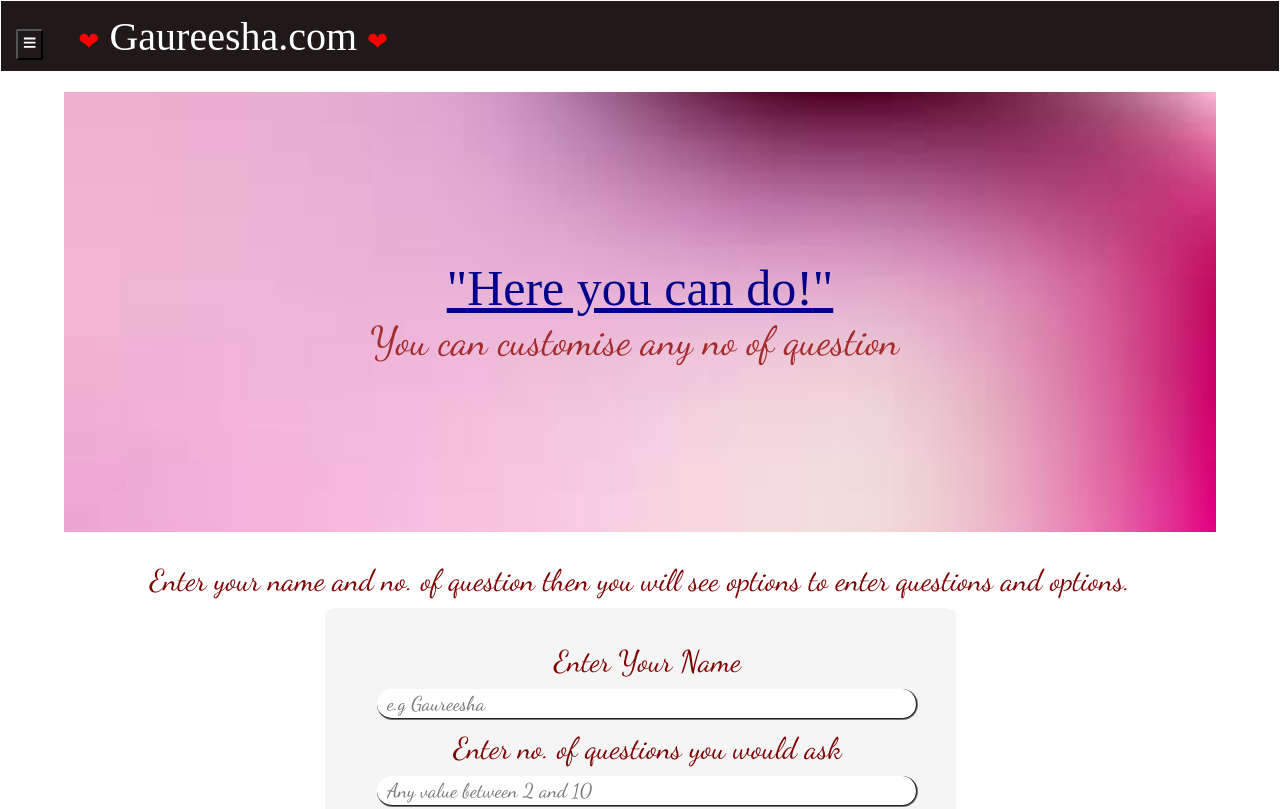
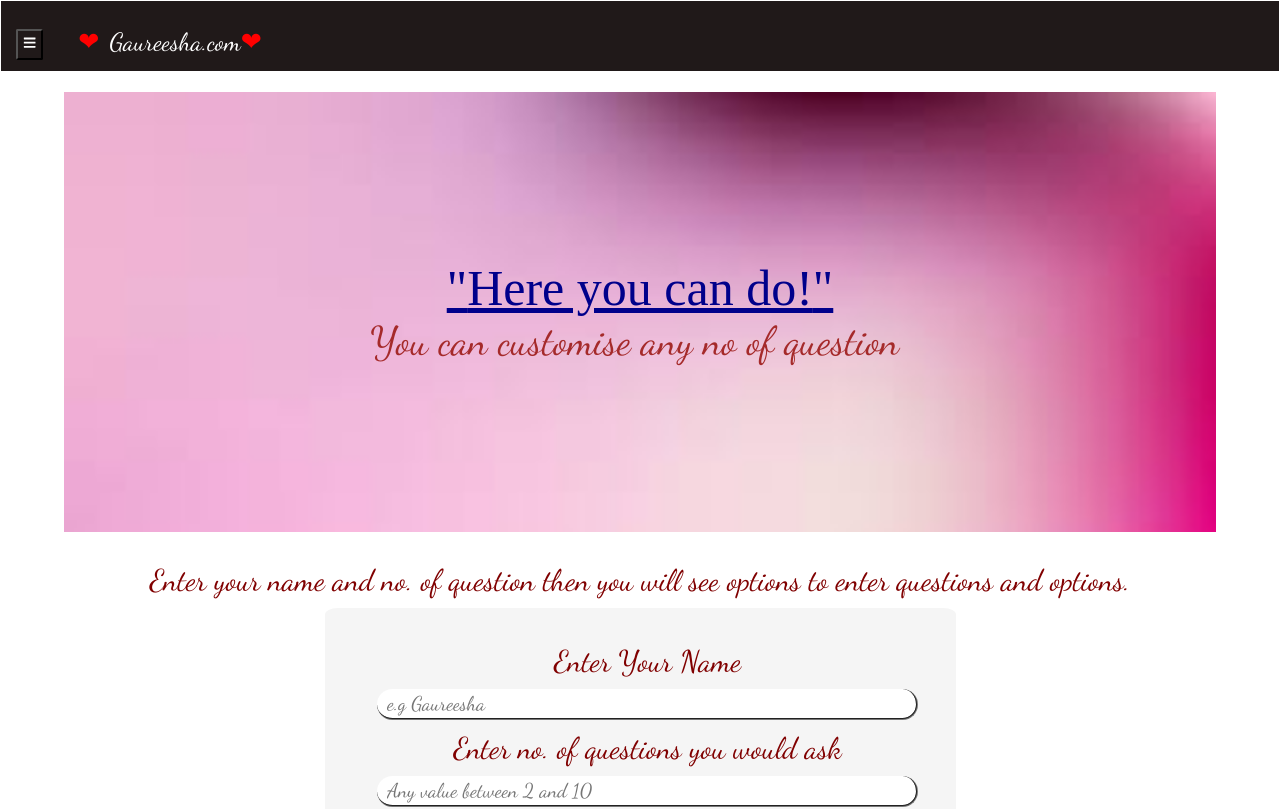
Before and after one commit to GauravKohli170796/MyWebsiteFrontend, a React (Create React App) app: page /Quiz/CreateQuiz in a window 1280 px wide. Shown: the top 809 px of the page. Built offline with nearby package versions, Linux system fonts and the light colour scheme; a web font is replaced by a local one.

Commit message:
changes for logo touch

```diff
--- a/src/Components/Header.js
+++ b/src/Components/Header.js
@@ -2,15 +2,17 @@ import React from 'react';
 import { FaBars } from "react-icons/fa";
 import { FaTimes } from "react-icons/fa";
 import "../styles/Navbar.css";
+import { useHistory } from "react-router-dom";
 
 function Header(props) {
+    const history=useHistory();
     return (
         <header>
         <div className="headIcon">
             <button className="btn" onClick={() => {
                 props.setbNavbarShow(!props.bNavbarShow);
             }}>{props.bNavbarShow ===true ? <FaTimes></FaTimes> : <FaBars></FaBars>}</button>
-            <span className="webTitle"><span className="red">❤</span> Gaureesha.com <span className="red">❤</span></span>
+            <span className="webTitle"><span className="red">❤</span> <button className="mainHeaderstyle" onClick={()=>{history.push('/Home')}}>Gaureesha.com</button><span className="red">❤</span></span>
 
         </div>
     </header>
--- a/src/styles/Navbar.css
+++ b/src/styles/Navbar.css
@@ -317,6 +317,14 @@ footer{
 
 }
 
+.mainHeaderstyle{
+    background-color: transparent;
+    border: none;
+    font-family: 'Dancing Script', cursive;
+    font-size: 25px;
+    color:white
+}
+
 
 
 @media only screen and (max-width: 500px) {
```
Also changed, not shown: src/Components/AboutGaureesha.js (added, +28 -0 lines).
